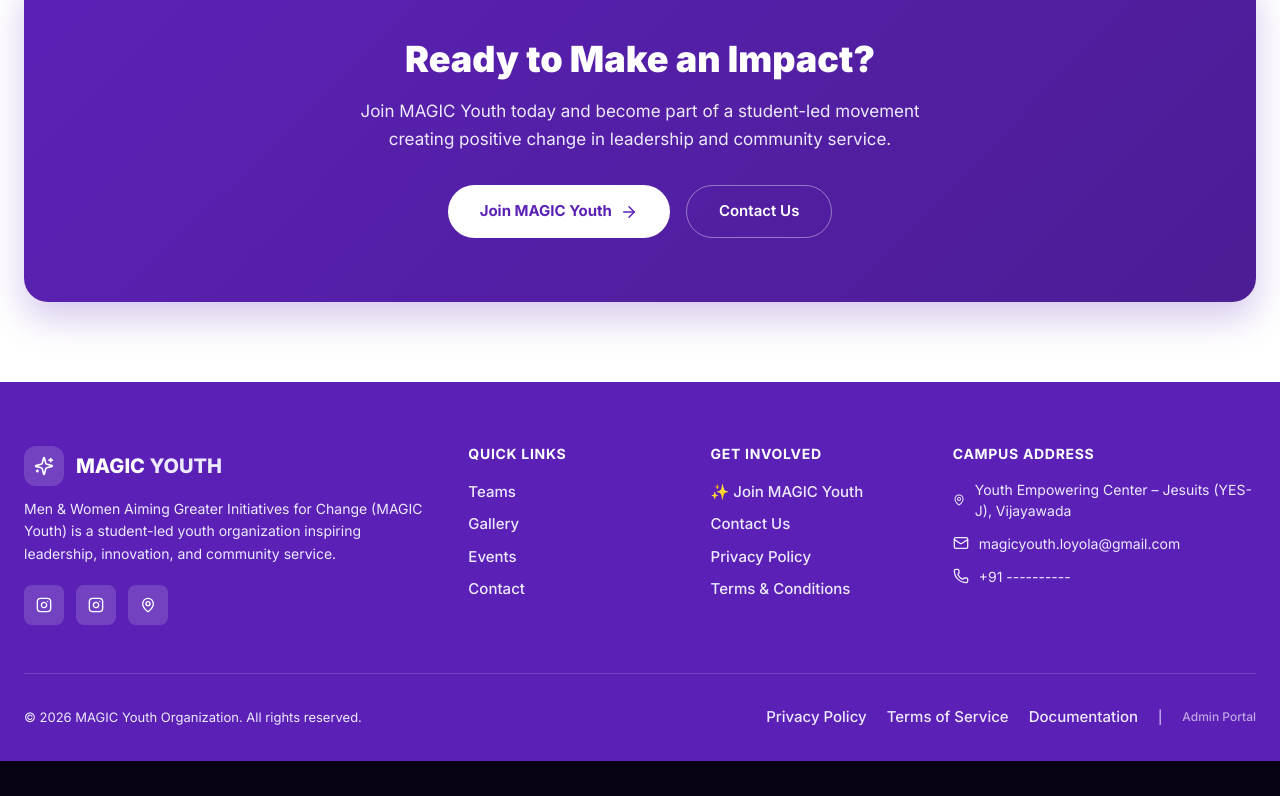
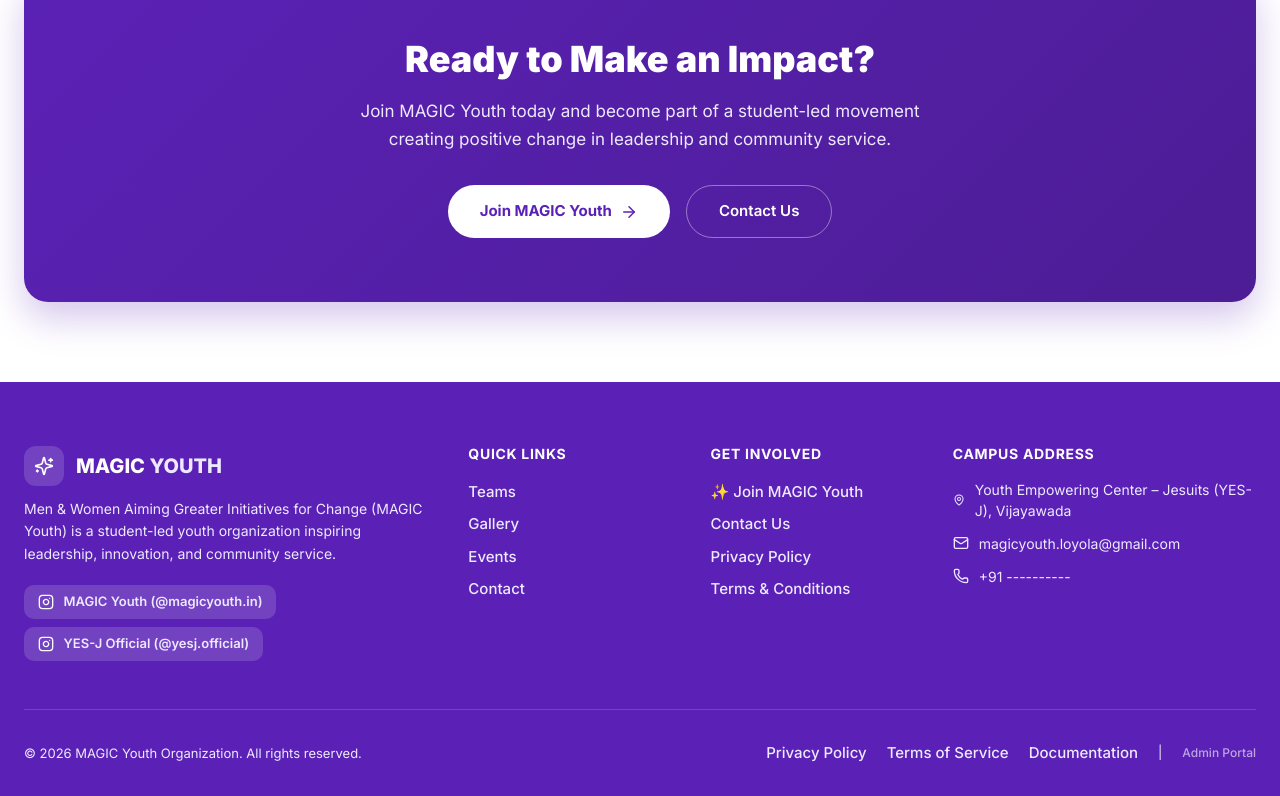
Before and after one commit to magicyouth-in/magicyouth.in, a React (Vite) app: page / in a window 1280 px wide. Shown: the part 3368-4164 px from the top of the page. Before the commit the page ends 4129 px from the top, so only its background shows below. Built offline with nearby package versions, Linux system fonts and the light colour scheme; the HTML template or start-up script is replaced by a standard one.

Commit message:
feat: display named Instagram handle pills for MAGIC Youth and YES-J in Footer

```diff
--- a/src/components/layout/Footer.jsx
+++ b/src/components/layout/Footer.jsx
@@ -28,15 +28,14 @@ export default function Footer() {
             <p className="brand-description">
               Men &amp; Women Aiming Greater Initiatives for Change (MAGIC Youth) is a student-led youth organization inspiring leadership, innovation, and community service.
             </p>
-            <div className="social-links">
-              <a href="https://www.instagram.com/magicyouth.in/" target="_blank" rel="noopener noreferrer" className="social-link" aria-label="MAGIC Youth Instagram">
+            <div className="social-links-container">
+              <a href="https://www.instagram.com/magicyouth.in/" target="_blank" rel="noopener noreferrer" className="social-pill-link">
                 <Instagram className="w-4 h-4" />
+                <span>MAGIC Youth (@magicyouth.in)</span>
               </a>
-              <a href="https://www.instagram.com/yesj.official/?hl=en" target="_blank" rel="noopener noreferrer" className="social-link" aria-label="YES-J Official Instagram">
+              <a href="https://www.instagram.com/yesj.official/?hl=en" target="_blank" rel="noopener noreferrer" className="social-pill-link">
                 <Instagram className="w-4 h-4" />
-              </a>
-              <a href="https://maps.google.com/?q=Youth+Empowering+Center+Jesuits+Vijayawada" target="_blank" rel="noopener noreferrer" className="social-link" aria-label="Location">
-                <MapPin className="w-4 h-4" />
+                <span>YES-J Official (@yesj.official)</span>
               </a>
             </div>
           </div>
--- a/src/styles/footer.css
+++ b/src/styles/footer.css
@@ -130,29 +130,34 @@ div.footer {
 }
 
 /* Social Links */
-.footer .social-links {
+.footer .social-links-container {
   display: flex;
-  align-items: center;
-  gap: 0.75rem;
+  flex-direction: column;
+  gap: 0.5rem;
   margin-top: 1.25rem;
 }
 
-.footer .social-link {
-  width: 2.5rem;
-  height: 2.5rem;
-  display: flex;
+.footer .social-pill-link {
+  display: inline-flex;
   align-items: center;
-  justify-content: center;
-  border-radius: 0.5rem;
+  gap: 0.625rem;
+  padding: 0.45rem 0.85rem;
+  border-radius: 0.625rem;
   background-color: rgba(255, 255, 255, 0.15) !important;
   color: #FFFFFF !important;
+  font-size: 0.8125rem !important;
+  font-weight: 600 !important;
+  text-decoration: none !important;
   transition: background-color 0.2s ease, transform 0.15s ease;
-  opacity: 1 !important;
+  width: fit-content;
+  max-width: 100%;
 }
 
-.footer .social-link:hover {
+.footer .social-pill-link:hover {
   background-color: rgba(255, 255, 255, 0.3) !important;
   transform: translateY(-2px);
+  color: #FFFFFF !important;
+  text-decoration: none !important;
 }
 
 /* Address List */
```
Also changed, not shown: 5 other files (tests, documents, lock files or other folders).
